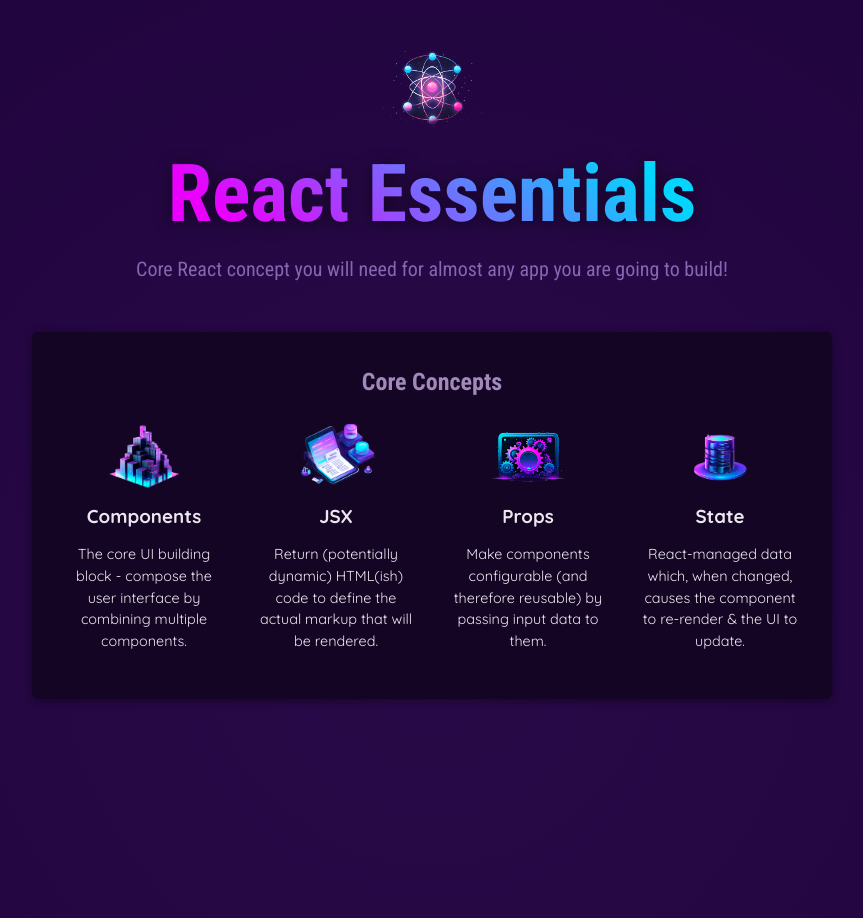
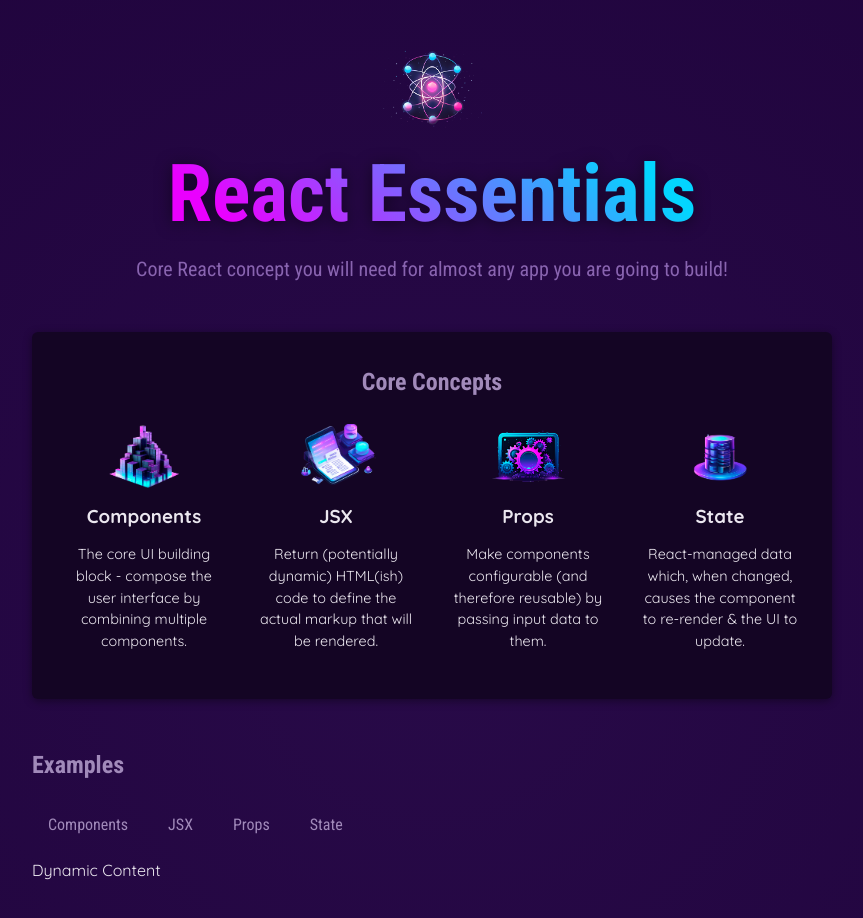
Before and after one commit to sakeerHussain/React-Udemy, a React (Create React App) app: page / in a window 1280 px wide. Shown: the top 918 px of the page, without its empty margins (208-1071 px from the left). Built offline with nearby package versions, Linux system fonts and the light colour scheme; the HTML template or start-up script is replaced by a standard one.

Commit message:
Forth commit

```diff
--- a/src/App.js
+++ b/src/App.js
@@ -3,13 +3,19 @@
 import './App.css';
 import Header from './components/Header/Header.jsx';
 import CoreConcept from './components/CoreConcepts.jsx';
-
+import TabButton from './components/TabButton.jsx';
 
 
 
 
 
 function App() {
+  function handleSelect(selectedbutton){
+    // selectedButton => Components, Props, State, Jsx
+    console.log(selectedbutton);
+  }
+
+
   return (
     <div>
       <Header />
@@ -29,6 +35,17 @@
             <CoreConcept {...CORE_CONCEPTS[3]} />
           </ul>
         </section>
+
+        <section id="examples">
+              <h2>Examples</h2>
+              <menu>
+               <TabButton onSelect={()=> handleSelect('Components')}>Components </TabButton>
+               <TabButton onSelect={()=> handleSelect('JSX')}>JSX </TabButton>
+               <TabButton onSelect={()=> handleSelect('Props')}>Props </TabButton>
+               <TabButton onSelect={()=> handleSelect('State')}>State </TabButton>
+              </menu>
+              Dynamic Content
+        </section>
       </main>
     </div>
   );
--- /dev/null
+++ b/src/components/TabButton.jsx
@@ -0,0 +1,9 @@
+
+export default function TabButton({ children, onSelect }) {
+
+    return (
+      <li>
+        <button onClick={onSelect}>{children}</button>
+      </li>
+    );
+}
```
